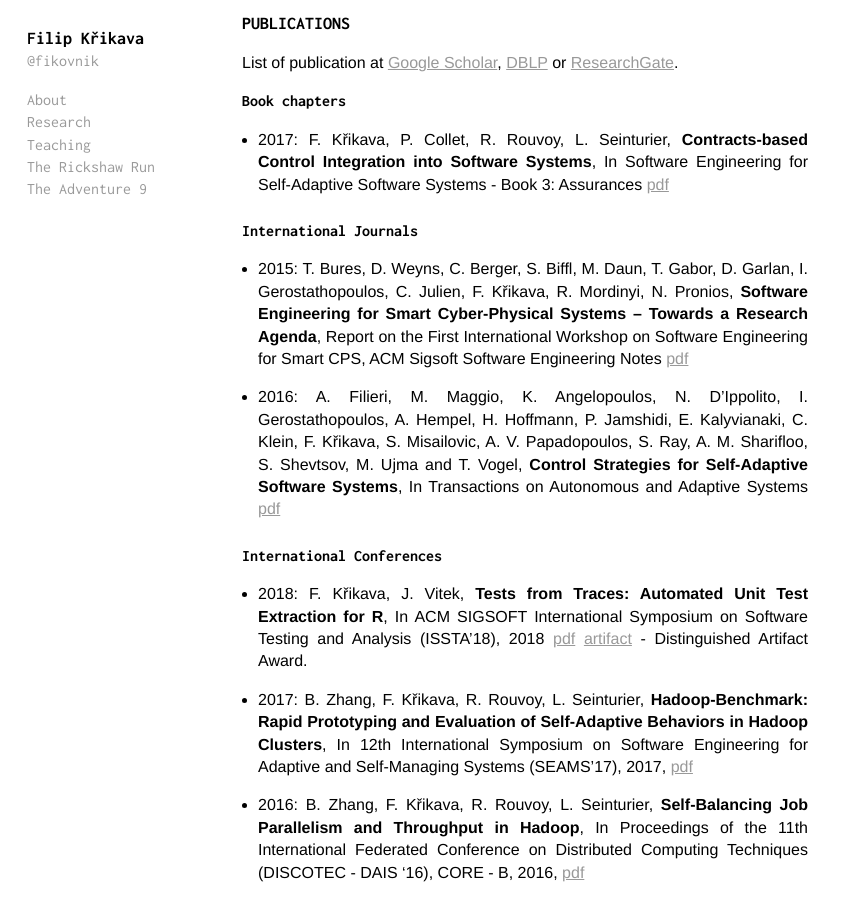
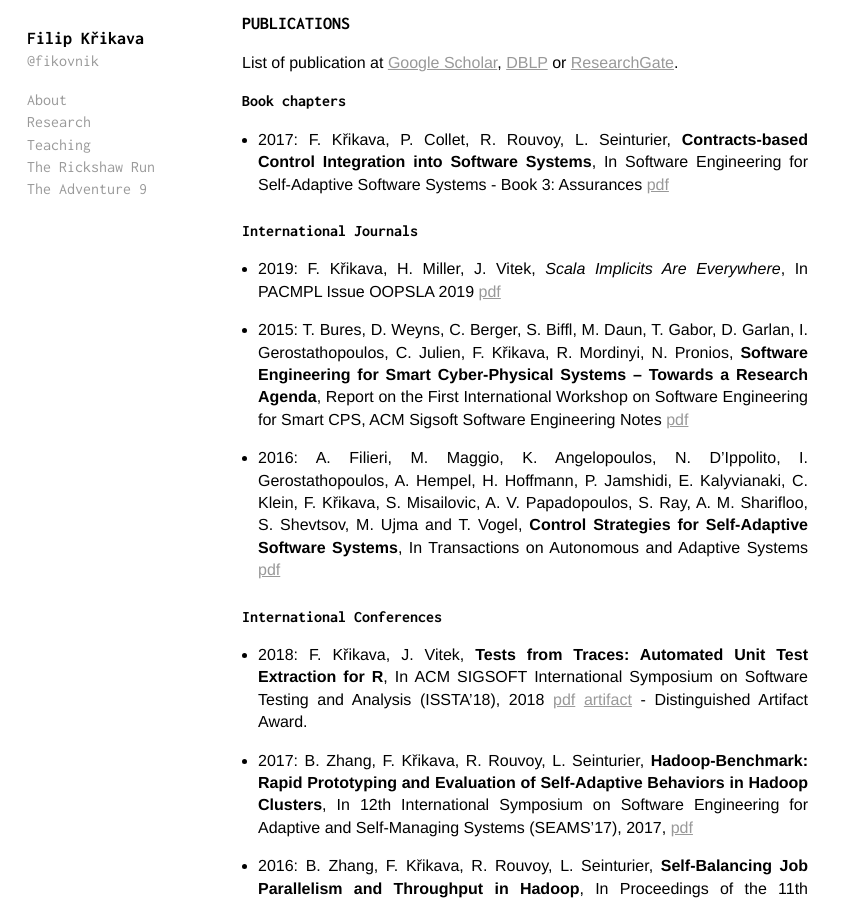
Before and after one commit to fikovnik/fikovnik.github.com, a Jekyll site: the page built from _posts/exhibit/0001-01-02-research.md, in a window 1280 px wide and 900 px high, scrolled down 460 px. Shown: the whole window, without its empty margins (0-844 px from the left). Built offline with Jekyll 4.4.1, drawn with Linux system fonts in a browser that asks for light colours.

Commit message:
Add OOPSLA'19

```diff
--- a/_posts/exhibit/0001-01-02-research.md
+++ b/_posts/exhibit/0001-01-02-research.md
@@ -23,6 +23,8 @@ List of publication at [Google Scholar](http://scholar.google.co.kr/citations?hl
 - 2017: F. Křikava, P. Collet, R. Rouvoy, L. Seinturier, __Contracts-based Control Integration into Software Systems__, In Software Engineering for Self-Adaptive Software Systems - Book 3: Assurances [pdf](/publications/SEFSASb3.pdf)
 
 ### International Journals
+
+- 2019: F. Křikava, H. Miller, J. Vitek, _Scala Implicits Are Everywhere_, In PACMPL Issue OOPSLA 2019 [pdf](https://zenodo.org/record/3407292)
 
 - 2015: T. Bures, D. Weyns, C. Berger, S. Biffl, M. Daun, T. Gabor, D. Garlan, I. Gerostathopoulos, C. Julien, F. Křikava, R. Mordinyi, N. Pronios, __Software Engineering for Smart Cyber-Physical Systems – Towards a Research Agenda__, Report on the First International Workshop on Software Engineering for Smart CPS, ACM Sigsoft Software Engineering Notes [pdf](/publications/SSEN15.pdf)
 
```
